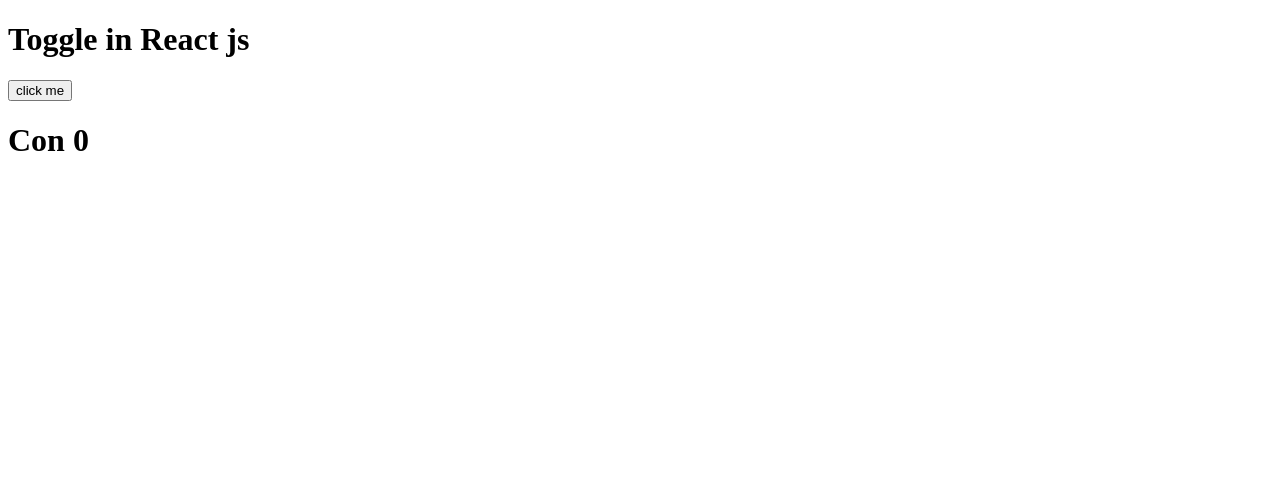
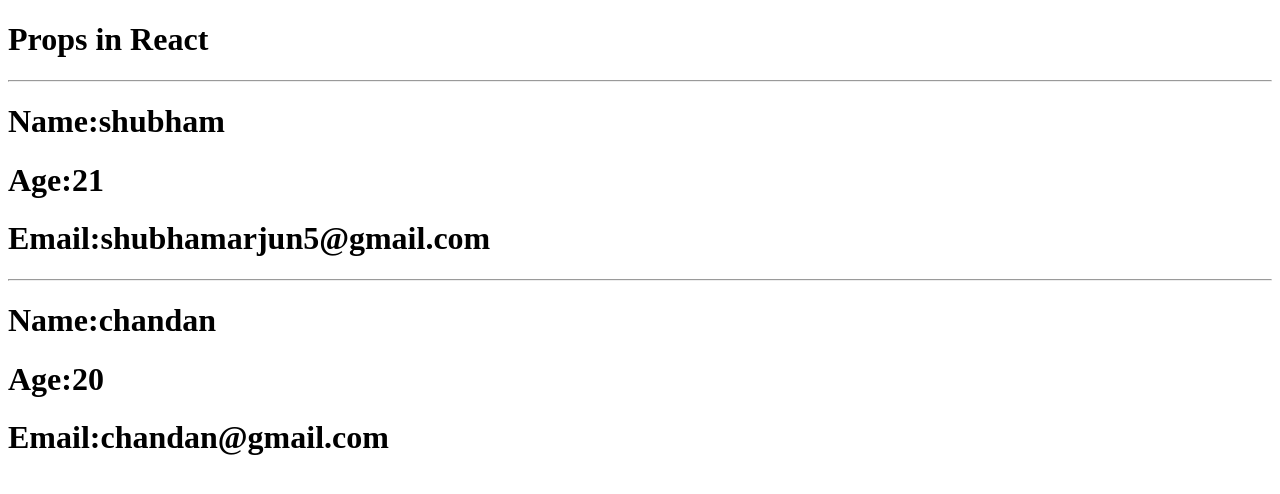
Before and after one commit to shubhamyadav-29/React_Fres_Start, a React (Vite) app: page / in a window 1280 px wide. Shown: the top 494 px of the page. Built offline with nearby package versions, Linux system fonts and the light colour scheme.

Commit message:
What is Props in React

```diff
--- a/src/App.jsx
+++ b/src/App.jsx
@@ -1,14 +1,25 @@
-import { useState } from "react";
+// import { useState } from "react";
 // import Counter from "./Counter"
-// import User from "./User"
+import User from "./User";
 function App() {
-  const [count ,setCount]= useState(0)
+  // let name="shubham"
+  // let age=21
+  // let email="shubhamarjun5@gmail.com"
 
+  let userObj = {
+    name: "shubham",
+    age: 21,
+    email: "shubhamarjun5@gmail.com",
+  };
+  let userObj2 = {
+    name: "chandan",
+    age: 20,
+    email: "chandan@gmail.com",
+  };
 
+  // const [count ,setCount]= useState(0)
 
   // const [display,setDisplay] = useState(true)
-
-
 
   // function handlecondi(){
   //   if(display ==="true"){
@@ -35,9 +46,6 @@
   //     setFruit("Apple")
   //   }
   // }
-
-
-
 
   // const [count,setCount] = useState("Apple");
 
@@ -86,37 +94,40 @@
   //   alert(name)
   // }
 
-  return(
+  return (
     <>
+      <div>
+        <h1>Props in React</h1>
+        {/* <User name={name} age={age} email={email} /> */}
+        <User user={userObj} user2={userObj2} />
+        <User user={userObj2}  />
+      </div>
 
       <div>
-  <h1>Toggle in React js</h1>
+        {/* <h1>Toggle in React js</h1>
 
 <button onClick={()=>setCount(count+1)}>click me</button>
+
+<button onClick={()=>setCount(count-1)}>click me</button>
 {
   count==0?<h1>Con 0</h1>
   :count==1?<h1>con 1</h1>
   :count==2?<h1>con 2</h1>
   :count==3?<h1>con 3</h1>
   :count==4?<h1>con 4</h1>
-  :count==5?<h1>con 5</h1>:null
-}
-
-
-
+  :count==5?<h1>con 5</h1>:<h1>Other Conditions</h1>
+} */}
 
         {/* {
     display? <h1>Shubham Yadav</h1>:null
 
   } */}
 
-
         {/* <button onClick={()=>handlecondi}>Toggle</button> */}
 
         {/* {
     display?<User/>:null
    } */}
-
       </div>
 
       {/* <div>
@@ -126,13 +137,11 @@
   <Counter/>
 </div> */}
 
-
       {/* <div>
   <h1>State in React Js</h1>
   <h1>{fruit}</h1>
   <button onClick={handleFruits}>Chnage Fruit name</button>
 </div> */}
-
 
       {/* <div>
   <h1>Click event and fucntion call</h1>
@@ -142,7 +151,6 @@
    <br /> <br/>
    <button onClick={()=>fruit('banana')}>Click Me</button>
 </div> */}
-
 
       {/* <div>
   <h1>JSX with curly braces</h1>
@@ -159,8 +167,7 @@
 
 </div> */}
     </>
-  )
-
+  );
 }
 
 export default App;
--- a/src/User.jsx
+++ b/src/User.jsx
@@ -1,10 +1,13 @@
-function User(){
-    return (
-        <div>
-            <h1>User Component</h1>
-        </div>
-    )
+function User({ user, user2 }) {
+  return (
+    <div>
+      <hr />
+
+      <h1>Name:{user.name}</h1>
+      <h1>Age:{user.age}</h1>
+      <h1>Email:{user.email}</h1>
+    </div>
+  );
 }
 
-
-export default User
+export default User;
```
Lines whose indentation alone changed are shown as unchanged.
